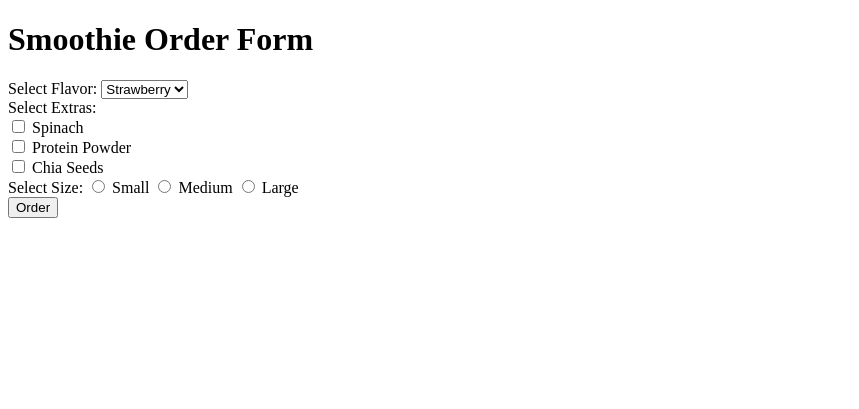
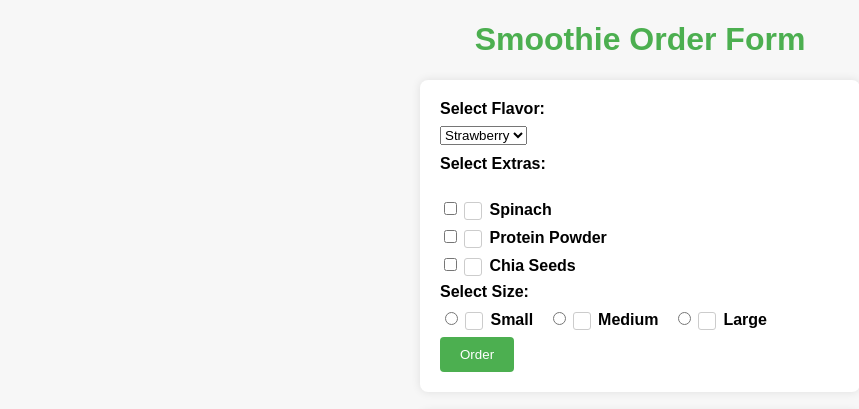
Before and after one commit to Harshdeepsdhillon1/javascriptAssignment3, a plain HTML site: page index.html in a window 1280 px wide. Shown: the whole page, without its empty margins (0-859 px from the left). Drawn offline with Linux system fonts and the light colour scheme.

Commit message:
updated css and js

```diff
--- a/css/style.css
+++ b/css/style.css
@@ -1,45 +1,41 @@
-/* styles.css */
-
 body {
     font-family: Arial, sans-serif;
-    background-color: #f4f4f4;
+    background-color: #f7f7f7;
     margin: 0;
     padding: 0;
 }
 
 h1 {
     text-align: center;
+    color: #4CAF50;
 }
 
 form {
     max-width: 400px;
-    margin: 0 auto;
+    margin: 20px auto;
+    padding: 20px;
     background-color: #fff;
-    padding: 20px;
     border-radius: 8px;
     box-shadow: 0 0 10px rgba(0, 0, 0, 0.1);
 }
 
 label {
     display: block;
-    margin-bottom: 5px;
+    margin-bottom: 8px;
+    font-weight: bold;
 }
 
-input[type="checkbox"] {
-    margin-right: 5px;
+select, input[type="checkbox"], input[type="radio"] {
+    margin-bottom: 10px;
 }
 
 button {
-    display: block;
-    width: 100%;
-    padding: 10px;
-    background-color: #4caf50;
+    background-color: #4CAF50;
     color: #fff;
     border: none;
-    border-radius: 5px;
+    padding: 10px 20px;
     cursor: pointer;
-    font-size: 16px;
-    margin-top: 10px;
+    border-radius: 4px;
 }
 
 button:hover {
@@ -49,8 +45,67 @@ button:hover {
 #smoothieDetails {
     max-width: 400px;
     margin: 20px auto;
-    padding: 10px;
-    background-color: #fff;
+    padding: 20px;
+    background-color: #f0f0f0;
     border-radius: 8px;
     box-shadow: 0 0 10px rgba(0, 0, 0, 0.1);
 }
+
+#smoothieDetails h2 {
+    margin-bottom: 10px;
+    color: #4CAF50;
+}
+
+#smoothieDetails p {
+    margin: 0;
+    font-weight: bold;
+}
+
+/* Checkbox and radio button custom styling */
+
+input[type="checkbox"] + label,
+input[type="radio"] + label {
+    display: inline-block;
+    margin-right: 10px;
+    position: relative;
+    padding-left: 25px;
+    cursor: pointer;
+}
+
+input[type="checkbox"] + label:before,
+input[type="radio"] + label:before {
+    content: '';
+    display: inline-block;
+    width: 16px;
+    height: 16px;
+    border: 1px solid #ccc;
+    position: absolute;
+    left: 0;
+    top: 1px;
+    border-radius: 3px;
+}
+
+input[type="checkbox"]:checked + label:before,
+input[type="radio"]:checked + label:before {
+    background-color: #4CAF50;
+    border-color: #4CAF50;
+}
+
+input[type="checkbox"] + label:after,
+input[type="radio"] + label:after {
+    content: '';
+    display: none;
+    position: absolute;
+    left: 5px;
+    top: 3px;
+    width: 6px;
+    height: 11px;
+    border: solid #fff;
+    border-width: 0 2px 2px 0;
+    transform: rotate(45deg);
+}
+
+input[type="checkbox"]:checked + label:after,
+input[type="radio"]:checked + label:after {
+    display: block;
+}
--- a/index.html
+++ b/index.html
@@ -4,7 +4,7 @@
     <meta charset="UTF-8">
     <meta name="viewport" content="width=device-width, initial-scale=1.0">
     <title>Smoothie Order Form</title>
-    <link rel="stylesheet" href="styles.css">
+    <link rel="stylesheet" href="./css/style.css">
 </head>
 <body>
     <h1>Smoothie Order Form</h1>
@@ -39,6 +39,6 @@
         <!-- Smoothie details will be displayed here -->
     </div>
 
-    <script src="script.js"></script>
+    <script src="./js/script.js"></script>
 </body>
 </html>
```
